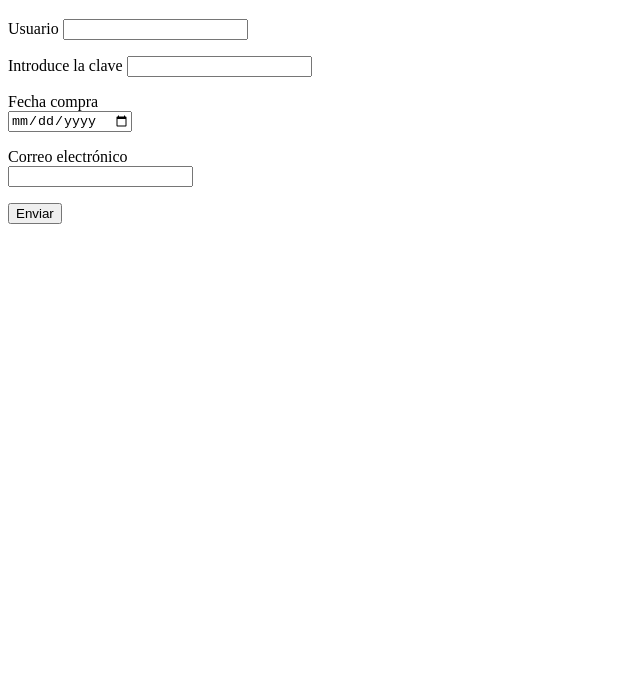
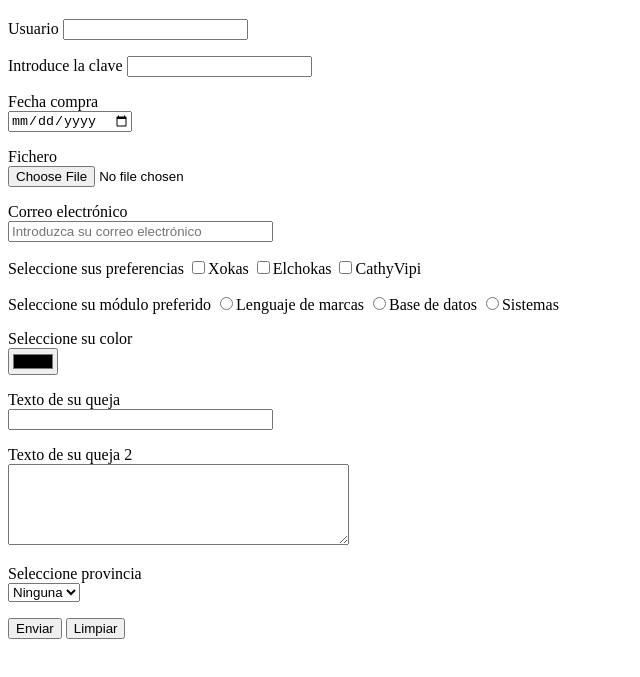
Before and after one commit to Mescrico/LMSGI, a plain HTML site: page cap08_formularios_ficheros/prueba.html in a window 1280 px wide. Shown: the part 61-738 px from the top of the page, without its empty margins (0-640 px from the left). Drawn offline with Linux system fonts and the light colour scheme.

Commit message:
Repaso en clase

```diff
--- a/cap08_formularios_ficheros/prueba.html
+++ b/cap08_formularios_ficheros/prueba.html
@@ -15,7 +15,9 @@
         <input type="reset" value="Limpiar">
         </form> -->
 
-        <form action="midominio.com/altas" method="post">
+        <form action="midominio.com/altas" method="get" enctype="multipart/form-data">
+
+            <!-- SI INPUT NO ESTA DENTRO DE LABEL, LABEL TIENE QUE IR CON FOR= -->
 
             <p>
                 <!-- El for="" tiene que valer lo mismo que el id="" para que la etiqueta este bien colocada -->
@@ -26,7 +28,7 @@
 
             <p>
                 <label for="clave">Introduce la clave</label>
-                <input type="password" name="clave" id="clave">
+                <input type="password" name="clave" id="clave" minlength="5" maxlength="10">
             </p>
 
 
@@ -36,18 +38,67 @@
                 </label>
             </p>
 
+            <!-- Cuando ponemos un archivo en el form debemos poner enctype="multipart/form-data" -->
+            <p>
+                <label> Fichero <br>
+                    <input type="file" name="factura">
+                </label>
+            </p>
 
             <p>
                 <label>Correo electrónico <br>
-                    <input type="email" name="correo">
+                    <input type="email" name="correo" placeholder="Introduzca su correo electrónico" size="30">
                 </label>
             </p>
+
+            <!-- Cada input tipo checkbox debe tener su propia label y value. El name es el mismo para todos -->
+            <p>
+                <label> Seleccione sus preferencias
+                    <label><input type="checkbox" name="preferencias" value="X">Xokas</label>
+                    <label><input type="checkbox" name="preferencias" value="E">Elchokas</label>
+                    <label><input type="checkbox" name="preferencias" value="C">CathyVipi</label>
+                </label>
+            </p>
+
+            <!-- Cada input tipo radio con su propia label y value. El name es el mismo para todos -->
+            <p> Seleccione su módulo preferido
+                <label><input type="radio" name="modulo" value="ldm">Lenguaje de marcas</label>
+                <label><input type="radio" name="modulo" value="bdd">Base de datos</label>
+                <label><input type="radio" name="modulo" value="s">Sistemas</label>
+            </p>
+
+            <p> Seleccione su color <br>
+                <label><input type="color" name="micolor" id="micolor"></label>
+            </p>
+
+            <p>
+                <label> Texto de su queja <br>
+                    <input type="text" name="queja" size="30" minlength="20" maxlength="29">
+                </label>
+            </p>
+
+            <p>
+                <label> Texto de su queja 2 <br>
+                    <textarea name="miqueja" cols="40" rows="5"></textarea>
+                </label>
+            </p>
+
+            <p>
+                <label for="provincia">Seleccione provincia <br></label>
+                <select name="provincia" id="provincia">
+                    <!-- selected es para que se seleccione predefinidamente -->
+                    <option disabled selected>Ninguna</option> <!-- Para que haya opcion de ninguna hay que poner dentro del option disabled -->
+                    <option value="CA">Cadiz</option>
+                    <option value="SE">Sevilla</option>
+                    <option value="MA">Malaga</option>
+                    <option value="JA">Jaen</option>
+                </select>
+            </p>
+
+
             <input type="submit" value="Enviar">
-
+            <input type="reset" value="Limpiar">
         </form>
 
-
-
-        </form>
     </body>
 </html>
```
